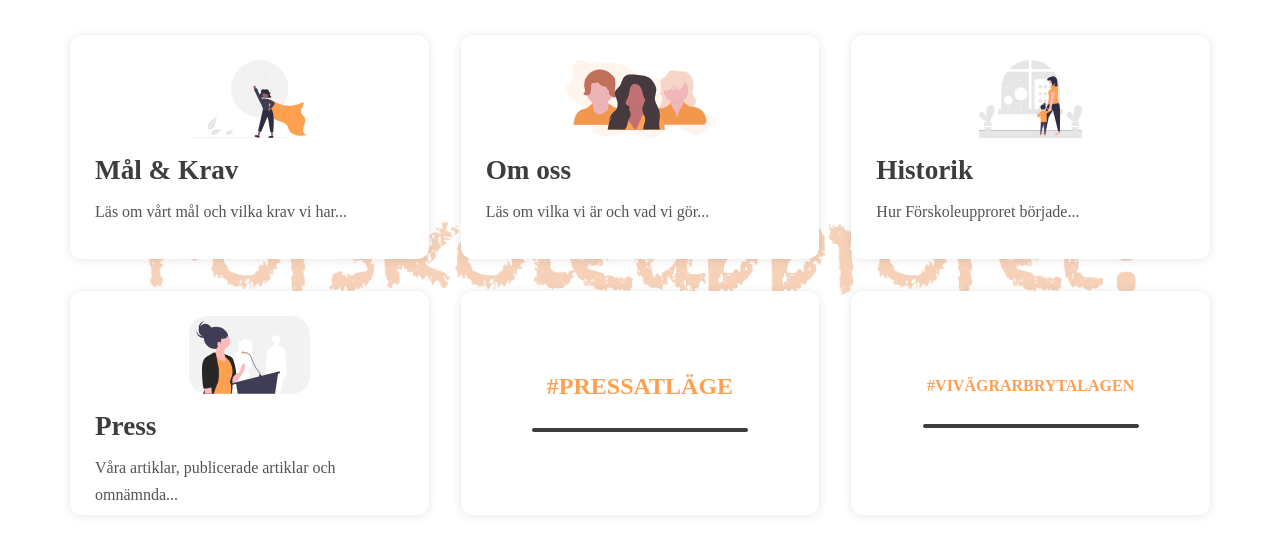
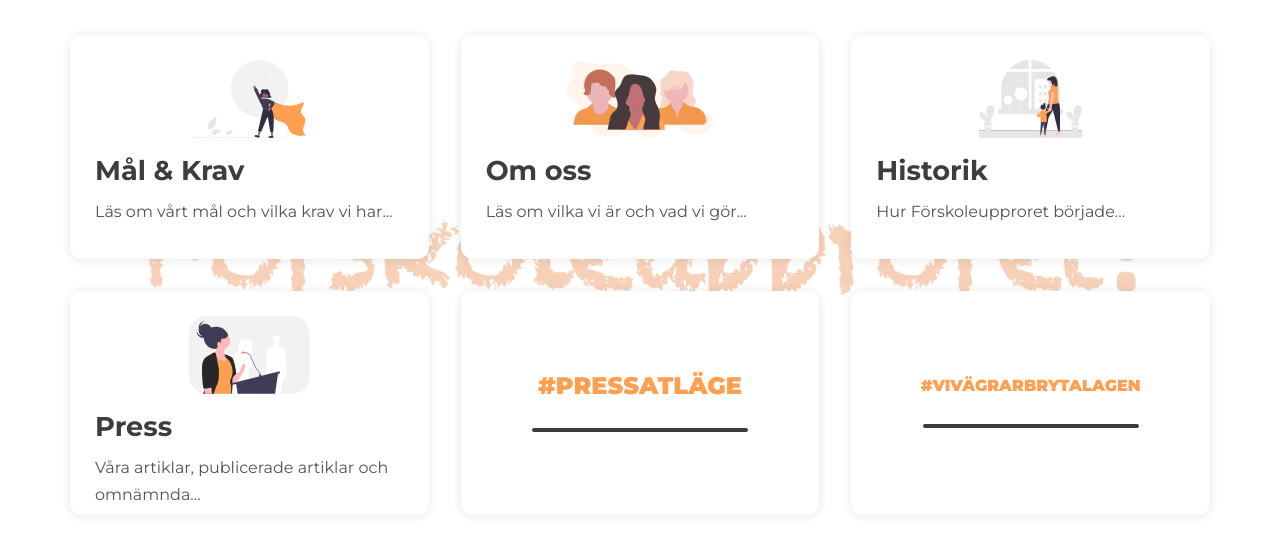
Before and after one commit to OssianN/Forskoleupproret2, a Next.js app: page / in a window 1280 px wide. Shown: the part 113-668 px from the top of the page. Built offline with nearby package versions, Linux system fonts and the light colour scheme.

Commit message:
adds font

```diff
--- a/app/layout.tsx
+++ b/app/layout.tsx
@@ -1,7 +1,9 @@
 import NavBar from '@/components/nav-bar/NavBar'
+import { Montserrat } from 'next/font/google'
 import './globals.css'
 import '@/styles/index.scss'
 import type { Metadata } from 'next'
+const montserratScript = Montserrat({ subsets: ['latin'] })
 
 export const metadata: Metadata = {
   title: 'Förskoleupproret',
@@ -15,8 +17,8 @@ export default function RootLayout({
 }) {
   return (
     <html lang="se">
-      <NavBar />
-      <body>
+      <body className={montserratScript.className}>
+        <NavBar />
         <main className="main-layout">{children}</main>
       </body>
     </html>
```
